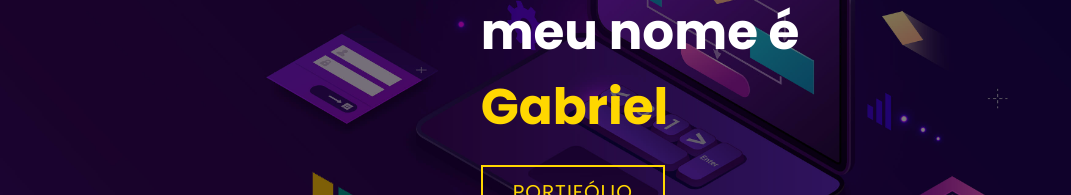
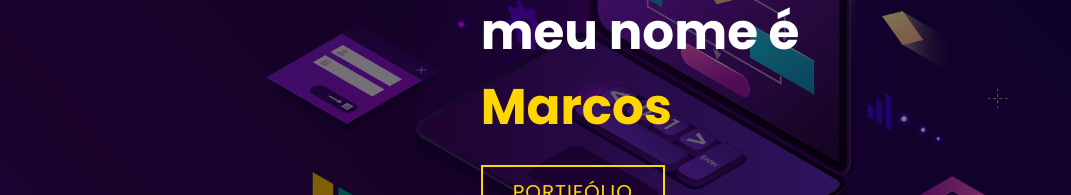
Before and after one commit to Socram27/portifolio_aula4, a plain HTML site: page index.html in a window 1280 px wide. Shown: the part 331-526 px from the top of the page, without its empty margins (0-1071 px from the left). Drawn offline with Linux system fonts and the light colour scheme.

Commit message:
update name

```diff
--- a/index.html
+++ b/index.html
@@ -14,7 +14,7 @@
             <div>
                 <h1>Olá,<span></span></h1>
                 <h1>meu nome é<span></span></h1>
-                <h1>Gabriel<span></span></h1>
+                <h1>Marcos<span></span></h1>
                 <a href="#portfolio" type="button" class="cta">Portifólio</a>
             </div>
         </div>
```
